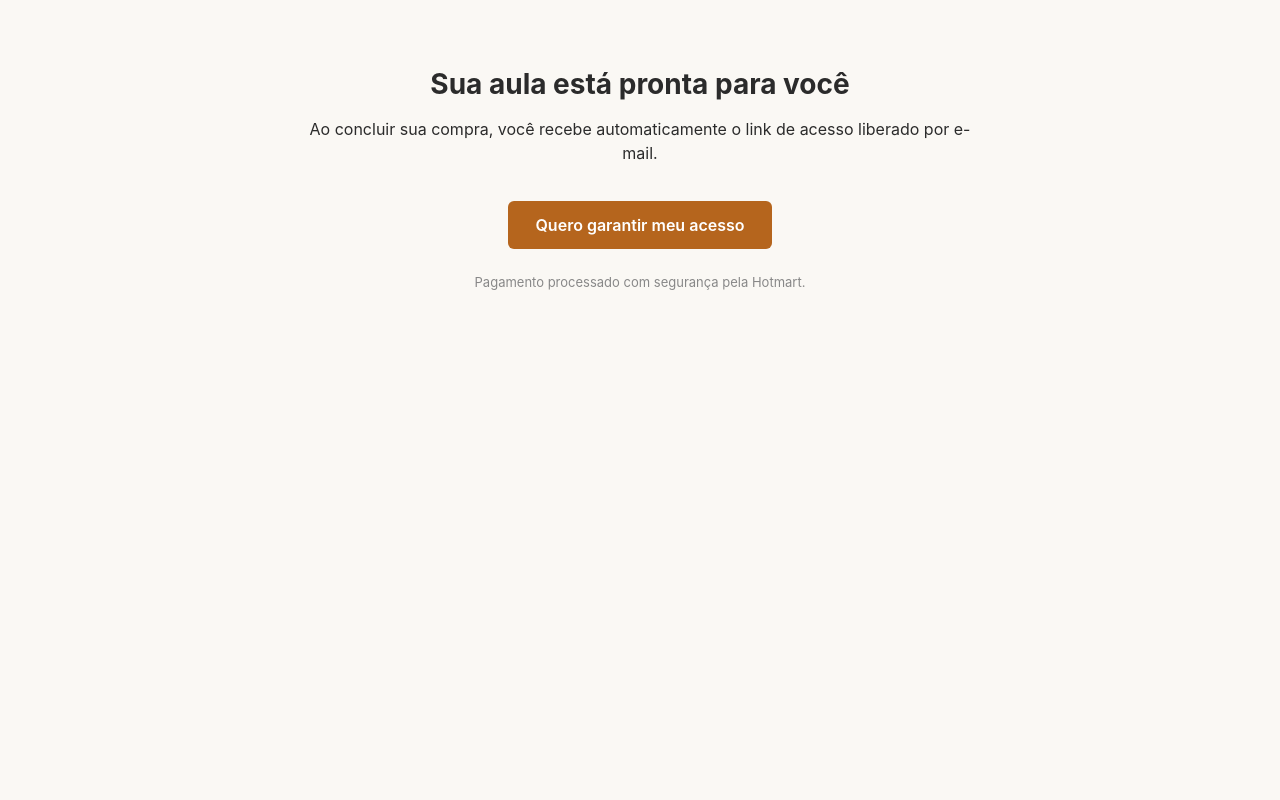
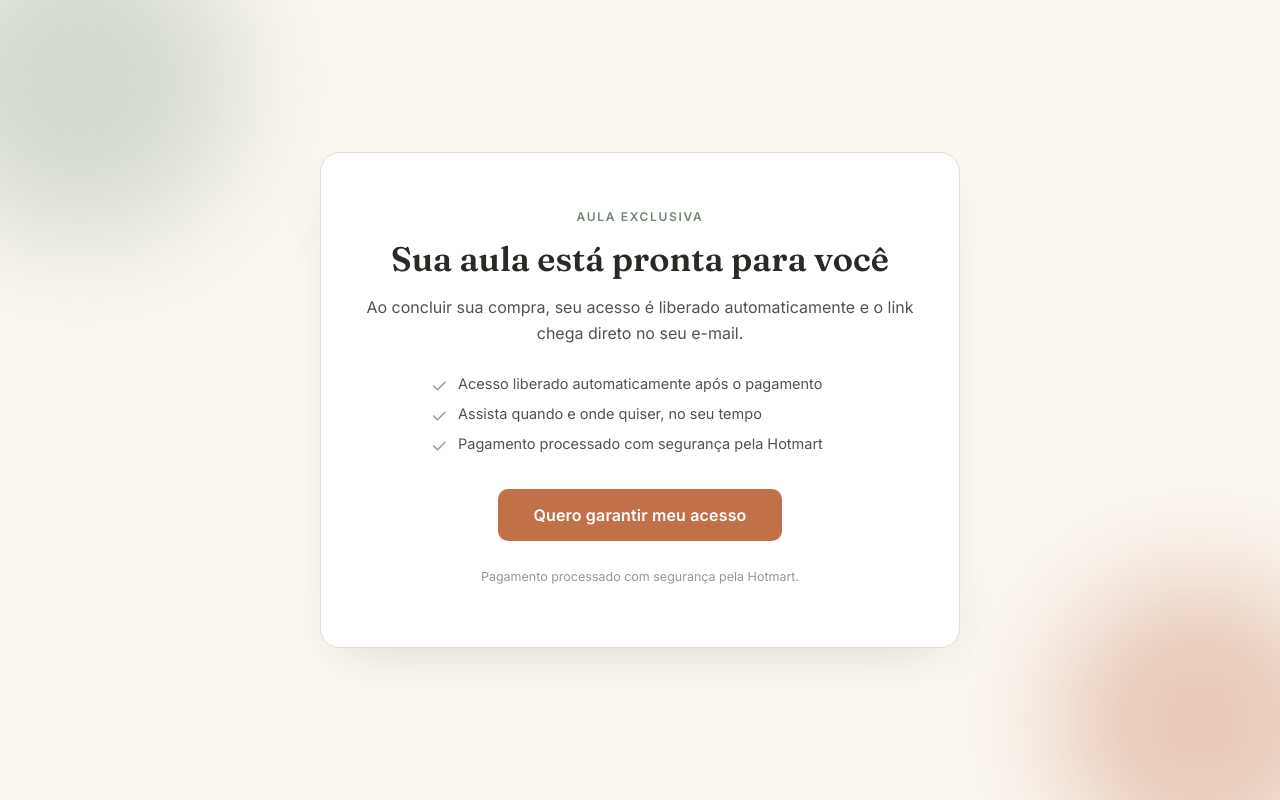
Before and after one commit to cocafullgas/project-site-videoaula, a website: page index.html in a window 1280 px wide. Drawn offline with Linux system fonts and the light colour scheme.

Commit message:
new design

```diff
--- a/index.html
+++ b/index.html
@@ -5,23 +5,166 @@
 <meta name="viewport" content="width=device-width, initial-scale=1.0">
 <title>Aula — Garanta seu acesso</title>
 <style>
+@import url('https://fonts.googleapis.com/css2?family=Fraunces:opsz,wght@9..144,400;9..144,600;9..144,700&family=Inter:wght@400;500;600&display=swap');
+
+:root {
+  --cream: #FAF6F0;
+  --cream-2: #F1EAE0;
+  --charcoal: #2B2925;
+  --charcoal-soft: #55524C;
+  --terracotta: #C1704A;
+  --terracotta-dark: #A85C39;
+  --sage: #8FA893;
+  --sage-dark: #6F8873;
+  --line: #E4DCCF;
+}
+
 * { box-sizing: border-box; }
-body { margin:0; font-family:-apple-system,BlinkMacSystemFont,"Segoe UI",Roboto,Arial,sans-serif; background:#faf8f4; color:#2b2b2b; }
-.container { max-width:720px; margin:0 auto; padding:48px 20px; text-align:center; }
-h1 { font-size:28px; margin-bottom:12px; }
-p { line-height:1.5; }
-.small { font-size:13px; color:#888; margin-top:24px; }
-.btn { display:inline-block; margin-top:20px; padding:14px 28px; background:#b5651d; color:#fff; text-decoration:none; border-radius:6px; font-weight:600; }
+
+body {
+  margin: 0;
+  font-family: 'Inter', -apple-system, BlinkMacSystemFont, "Segoe UI", Roboto, Arial, sans-serif;
+  background: var(--cream);
+  color: var(--charcoal);
+  -webkit-font-smoothing: antialiased;
+}
+
+.page {
+  min-height: 100vh;
+  display: flex;
+  align-items: center;
+  justify-content: center;
+  padding: 32px 20px;
+  position: relative;
+  overflow: hidden;
+}
+
+.blob {
+  position: absolute;
+  border-radius: 50%;
+  filter: blur(60px);
+  opacity: 0.35;
+  z-index: 0;
+}
+.blob-1 { width: 320px; height: 320px; background: var(--sage); top: -80px; left: -80px; }
+.blob-2 { width: 280px; height: 280px; background: var(--terracotta); bottom: -60px; right: -60px; }
+
+.card {
+  position: relative;
+  z-index: 1;
+  width: 100%;
+  max-width: 640px;
+  background: #fff;
+  border: 1px solid var(--line);
+  border-radius: 20px;
+  padding: 52px 40px;
+  text-align: center;
+  box-shadow: 0 20px 50px -20px rgba(43,41,37,0.15);
+}
+
+.kicker {
+  display: inline-block;
+  font-size: 12px;
+  letter-spacing: 0.14em;
+  text-transform: uppercase;
+  color: var(--sage-dark);
+  font-weight: 600;
+  margin-bottom: 14px;
+}
+
+h1 {
+  font-family: 'Fraunces', Georgia, serif;
+  font-size: 34px;
+  font-weight: 600;
+  line-height: 1.25;
+  margin: 0 0 14px;
+  color: var(--charcoal);
+}
+
+p {
+  font-size: 16px;
+  line-height: 1.65;
+  color: var(--charcoal-soft);
+  margin: 0 0 8px;
+}
+
+.beneficios {
+  list-style: none;
+  padding: 0;
+  margin: 28px 0 8px;
+  display: flex;
+  flex-direction: column;
+  gap: 10px;
+  text-align: left;
+  max-width: 420px;
+  margin-left: auto;
+  margin-right: auto;
+}
+.beneficios li {
+  display: flex;
+  align-items: flex-start;
+  gap: 10px;
+  font-size: 14.5px;
+  color: var(--charcoal-soft);
+}
+.beneficios svg { flex-shrink: 0; margin-top: 2px; }
+
+.btn {
+  display: inline-block;
+  margin-top: 26px;
+  padding: 16px 36px;
+  background: var(--terracotta);
+  color: #fff;
+  text-decoration: none;
+  border-radius: 10px;
+  font-weight: 600;
+  font-size: 16px;
+  letter-spacing: 0.01em;
+  transition: background 0.15s ease, transform 0.15s ease;
+}
+.btn:hover { background: var(--terracotta-dark); transform: translateY(-1px); }
+
+.small {
+  font-size: 12.5px;
+  color: #9A968D;
+  margin-top: 26px;
+}
+
+@media (max-width: 480px) {
+  .card { padding: 40px 24px; }
+  h1 { font-size: 27px; }
+}
 </style>
 </head>
 <body>
-  <main class="container">
+  <div class="page">
+    <div class="blob blob-1"></div>
+    <div class="blob blob-2"></div>
+    <main class="card">
+      <span class="kicker">Aula exclusiva</span>
       <h1>Sua aula está pronta para você</h1>
-    <p>Ao concluir sua compra, você recebe automaticamente o link de acesso liberado por e-mail.</p>
+      <p>Ao concluir sua compra, seu acesso é liberado automaticamente e o link chega direto no seu e-mail.</p>
+
+      <ul class="beneficios">
+        <li>
+          <svg width="18" height="18" viewBox="0 0 24 24" fill="none"><path d="M5 12l5 5L20 7" stroke="#8FA893" stroke-width="2.2" stroke-linecap="round" stroke-linejoin="round"/></svg>
+          Acesso liberado automaticamente após o pagamento
+        </li>
+        <li>
+          <svg width="18" height="18" viewBox="0 0 24 24" fill="none"><path d="M5 12l5 5L20 7" stroke="#8FA893" stroke-width="2.2" stroke-linecap="round" stroke-linejoin="round"/></svg>
+          Assista quando e onde quiser, no seu tempo
+        </li>
+        <li>
+          <svg width="18" height="18" viewBox="0 0 24 24" fill="none"><path d="M5 12l5 5L20 7" stroke="#8FA893" stroke-width="2.2" stroke-linecap="round" stroke-linejoin="round"/></svg>
+          Pagamento processado com segurança pela Hotmart
+        </li>
+      </ul>
+
       <a class="btn" href="https://pay.hotmart.com/Y106727934I?off=744lpqq4" target="_blank" rel="noopener">
         Quero garantir meu acesso
       </a>
       <p class="small">Pagamento processado com segurança pela Hotmart.</p>
     </main>
+  </div>
 </body>
 </html>
```
Also changed, not shown: lib/pages.js. Lines whose indentation alone changed are shown as unchanged.
